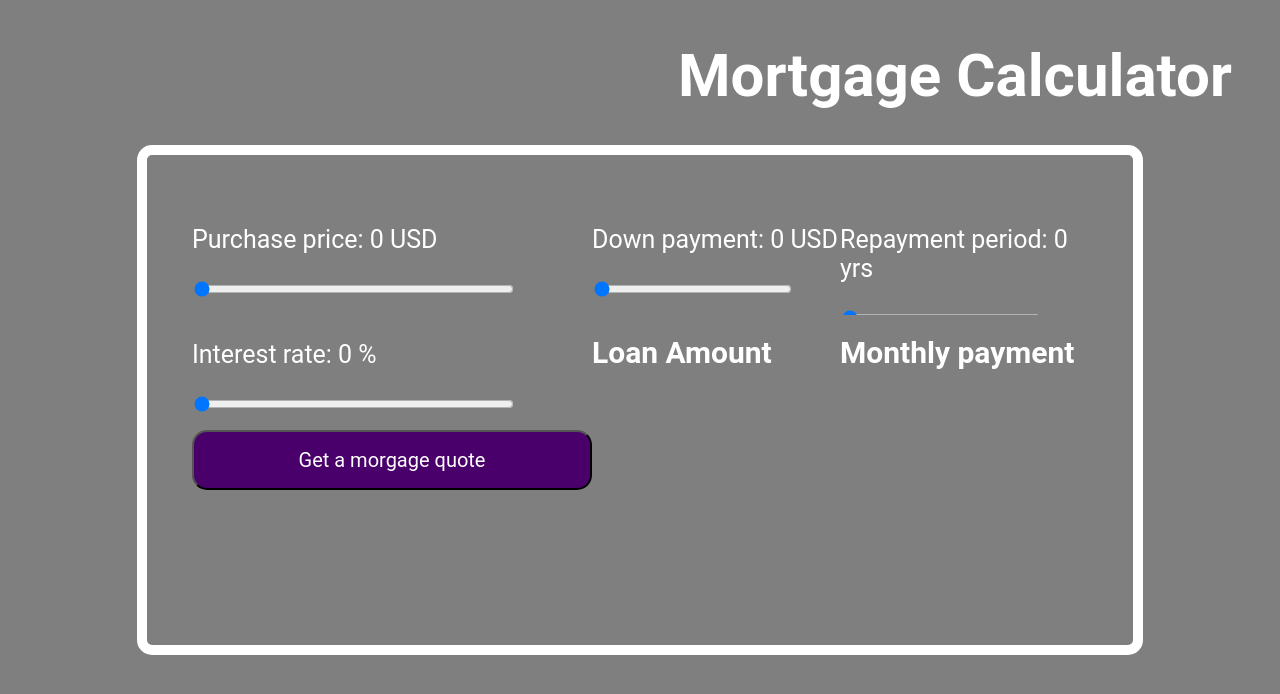
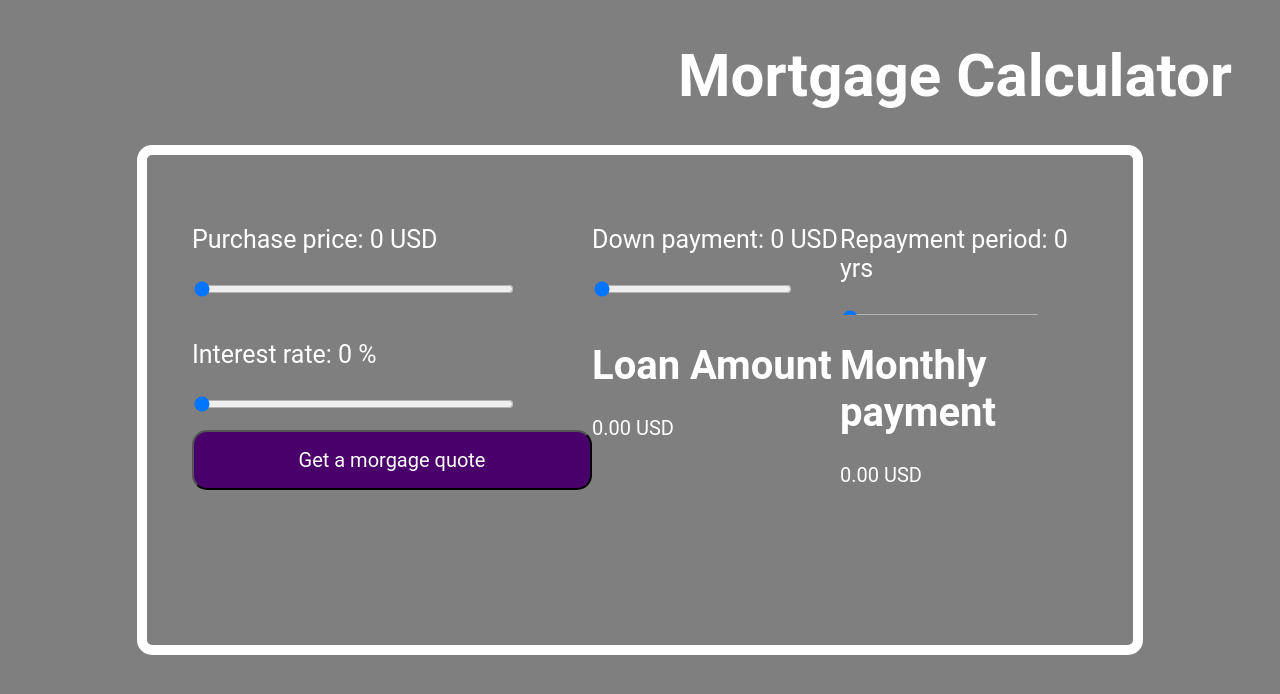
Before and after one commit to blksy/Mortgage-calculator, a Vue app: page / in a window 1280 px wide. Shown: the top 694 px of the page. Built offline with nearby package versions, Linux system fonts and the light colour scheme.

Commit message:
added functions responsible for calculating Loan amount and monthly payment

```diff
--- a/src/App.vue
+++ b/src/App.vue
@@ -7,8 +7,8 @@
           <value-slider text="Down payment" max="1000000" min="0" step="10000" unit="USD" v-on:updateSliderValue="this.downPayment = $event"></value-slider>
           <value-slider text="Repayment period" max="45" min="0" step="1" unit="yrs" v-on:updateSliderValue="this.repaymentTime = $event"></value-slider>
           <value-slider text="Interest rate" max="15" min="0" step="1" unit="%" v-on:updateSliderValue="this.interestRate = $event"></value-slider>
-          <end-quote title="Loan Amount"></end-quote>
-          <end-quote title="Monthly payment"></end-quote>
+          <end-quote title="Loan Amount" v-bind:amount=" totalLoanAmount().toString() + ' USD'"></end-quote>
+          <end-quote title="Monthly payment" v-bind:amount="calculateMonthlyPayment().toString() + ' USD'"></end-quote>
           <button class="btn">Get a morgage quote</button>
         </div>
     </div>
@@ -34,6 +34,20 @@ export default{
        interestRate:0,
        amountBorrowed:0,
        monthlyPayment:0,
+    }
+  },
+  methods:{
+    totalLoanAmount(){
+      let totalLoan = this.purchasePrice - this.downPayment;
+      return totalLoan.toFixed(2);
+    },
+    calculateMonthlyPayment(){
+      let totalLoan = this.purchasePrice - this.downPayment;
+      let repaymentTime = this.repaymentTime * 12
+      let interestRate = (this.interestRate / 100) /12
+      let monthlyPayment = totalLoan * interestRate * (Math.pow(1 + interestRate, repaymentTime)) / (Math.pow(1 + interestRate, repaymentTime) - 1);
+      monthlyPayment = monthlyPayment || 0;
+      return monthlyPayment.toFixed(2);
     }
   }
 }
--- a/src/components/endQuote.vue
+++ b/src/components/endQuote.vue
@@ -17,6 +17,6 @@
 
 <style>
     .mortgage-quote{
-        font-size: 15px;
+        font-size: 20px;
     }
 </style>
```
